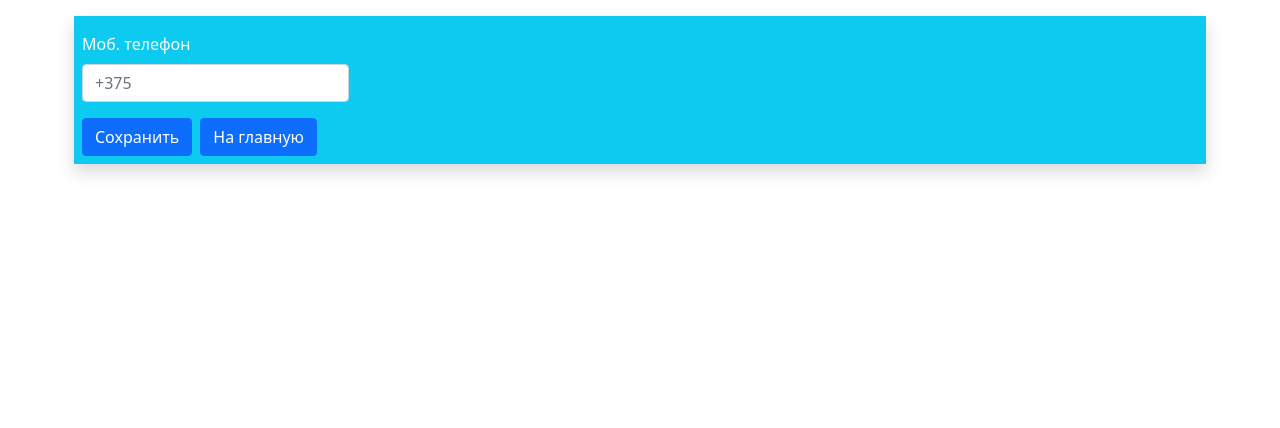
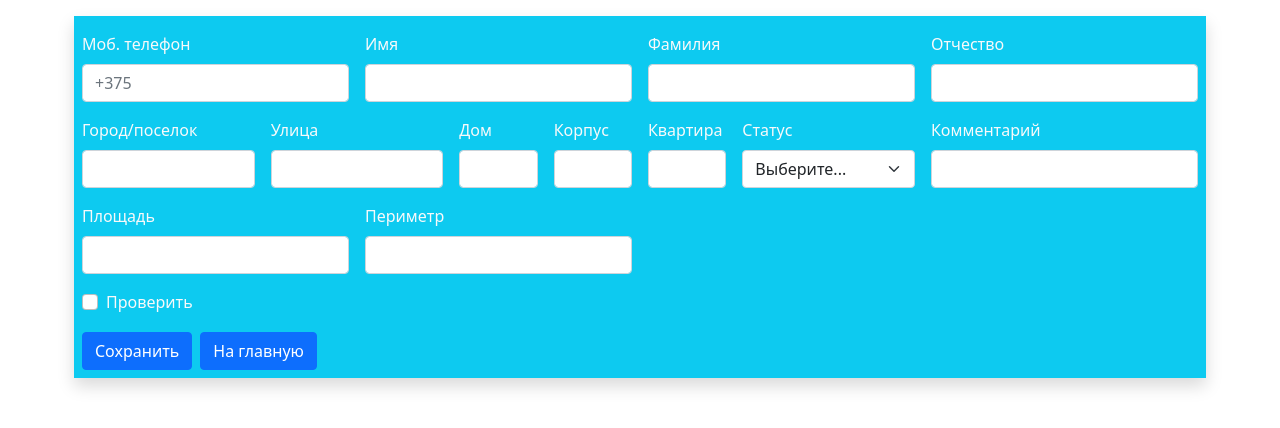
Before and after one commit to rdv123/zamer2.0, a React (Create React App) app: page /design/1 in a window 1280 px wide. Shown: the top 428 px of the page. Built offline with nearby package versions, Linux system fonts and the light colour scheme; no server answers.

Commit message:
add input component Design

```diff
--- a/src/pages/Design.js
+++ b/src/pages/Design.js
@@ -14,18 +14,18 @@ const Design = ({ updateCom }) => {
   // const [client, setClient] = useState({});
   const [tel, setTel] = useState("");
 
-  // const [firstName, setFirstName] = useState(client.clientName.firstName);
-  // const [lastName, setLastName] = useState(client.clientName.lastName);
-  // const [patronymic, setPatronymic] = useState(client.clientName.patronymic);
-  // const [city, setCity] = useState(client.address.city);
-  // const [street, setStreet] = useState(client.address.street);
-  // const [home, setHome] = useState(client.address.home);
-  // const [housing, setHousing] = useState(client.address.housing);
-  // const [apartment, setApartment] = useState(client.address.apartment);
-  // const [statusClient, setStatusClient] = useState(client.statusClient);
-  // const [comment, setComment] = useState(client.comment);
-  // const [area, setArea] = useState(client.area);
-  // const [perimeter, setPerimeter] = useState(client.perimeter);
+  const [firstName, setFirstName] = useState("");
+  const [lastName, setLastName] = useState("");
+  const [patronymic, setPatronymic] = useState("");
+  const [city, setCity] = useState("");
+  const [street, setStreet] = useState("");
+  const [home, setHome] = useState("");
+  const [housing, setHousing] = useState("");
+  const [apartment, setApartment] = useState("");
+  const [statusClient, setStatusClient] = useState("");
+  const [comment, setComment] = useState("");
+  const [area, setArea] = useState("");
+  const [perimeter, setPerimeter] = useState("");
 
   useEffect(() => {
     getClients();
@@ -69,6 +69,18 @@ const Design = ({ updateCom }) => {
     let client = clients.find((client) => client.id == id);
     console.log("client", client);
     setTel(client.tel);
+    setFirstName(client.clientName.firstName);
+    setLastName(client.clientName.lastName);
+    setPatronymic(client.clientName.patronymic);
+    setCity(client.address.city);
+    setStreet(client.address.street);
+    setHome(client.address.home);
+    setHousing(client.address.housing);
+    setApartment(client.address.apartment);
+    setStatusClient(client.statusClient);
+    setComment(client.comment);
+    setArea(client.area);
+    setPerimeter(client.perimeter);
   };
 
   return (
@@ -87,7 +99,7 @@ const Design = ({ updateCom }) => {
             onChange={(event) => setTel(event.target.value)}
           />
         </div>
-        {/* <div className="col-md-3">
+        <div className="col-md-3">
           <label for="inputPassword4" className="form-label">
             Имя
           </label>
@@ -256,7 +268,7 @@ const Design = ({ updateCom }) => {
               Проверить
             </label>
           </div>
-        </div> */}
+        </div>
 
         <div className="col-12">
           <button
```
